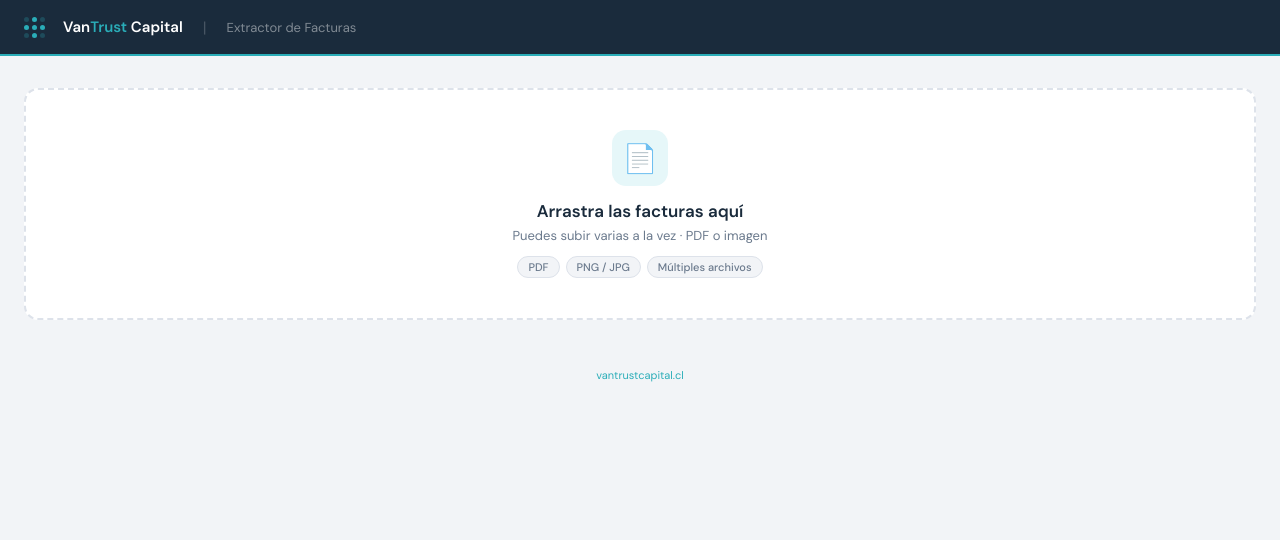
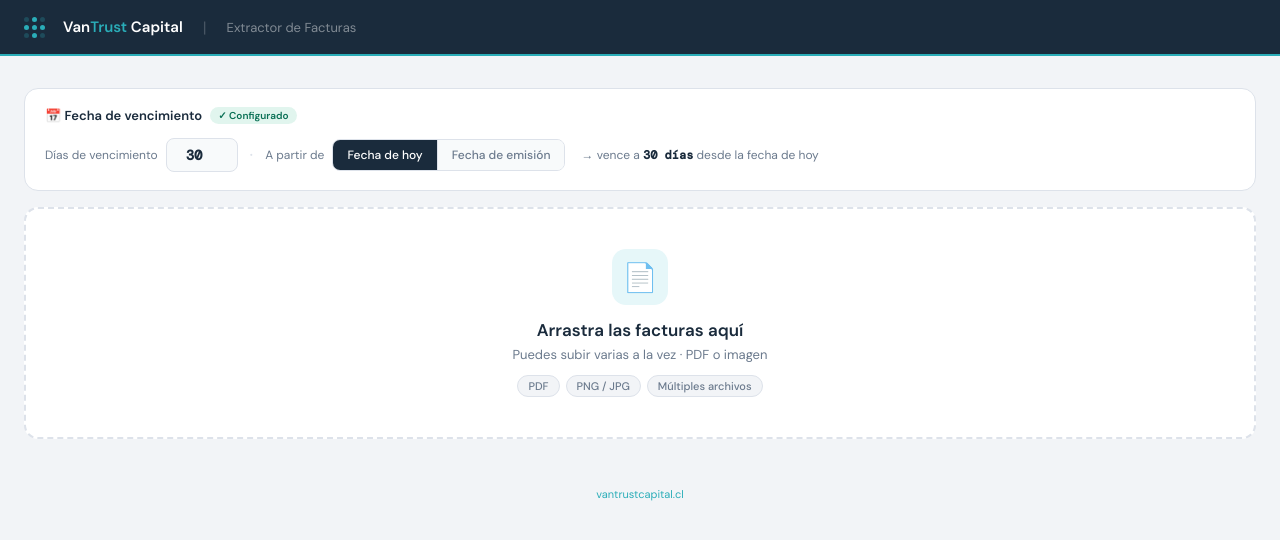
Before and after one commit to VNTFACTORING/VNT-Extractor, a Next.js app: page / in a window 1280 px wide. Shown: the top 540 px of the page. Built offline with nearby package versions, Linux system fonts and the light colour scheme.

Commit message:
Update index.js

```diff
--- a/pages/index.js
+++ b/pages/index.js
@@ -13,6 +13,10 @@ export default function Home() {
   const [over, setOver] = useState(false);
   const inputRef = useRef();
 
+  // ── Estado configuración de vencimiento ──────────────────────────────────
+  const [vencDias, setVencDias] = useState('30');
+  const [vencBase, setVencBase] = useState('hoy'); // 'hoy' | 'emision'
+
   function sleep(ms) { return new Promise(r => setTimeout(r, ms)); }
 
   function normalizeRut(rut) {
@@ -20,6 +24,35 @@ export default function Home() {
     let r = String(rut).trim().replace(/\./g, '').toUpperCase();
     if (!r.includes('-') && r.length > 1) r = r.slice(0, -1) + '-' + r.slice(-1);
     return r;
+  }
+
+  // ── Calcula fecha de vencimiento según configuración ──────────────────────
+  function calcularVencimiento(fechaEmision) {
+    const dias = parseInt(vencDias, 10);
+    if (isNaN(dias) || dias <= 0) return null;
+
+    let base;
+    if (vencBase === 'hoy') {
+      base = new Date();
+    } else {
+      // Parsear fecha DD/MM/YYYY
+      if (!fechaEmision) return null;
+      const [dd, mm, yyyy] = fechaEmision.split('/');
+      base = new Date(`${yyyy}-${mm}-${dd}`);
+      if (isNaN(base.getTime())) return null;
+    }
+
+    base.setDate(base.getDate() + dias);
+    const d = String(base.getDate()).padStart(2, '0');
+    const m = String(base.getMonth() + 1).padStart(2, '0');
+    const y = base.getFullYear();
+    return `${d}/${m}/${y}`;
+  }
+
+  // Devuelve la fecha de vencimiento efectiva para una fila
+  function getVencimiento(data) {
+    const calculada = calcularVencimiento(data.fecha_emision);
+    return calculada || data.fecha_vencimiento || data.fecha_emision || '';
   }
 
   function addFiles(newFiles) {
@@ -48,7 +81,6 @@ export default function Home() {
     });
   }
 
-  // Consulta MP para una factura individual
   async function consultarMP(rowIndex, rut_deudor, razon_social_deudor, ref_oc, ref_presupuesto, ref_edp) {
     try {
       const res = await fetch('/api/mercadopublico', {
@@ -63,7 +95,6 @@ export default function Home() {
     }
   }
 
-  // Consulta MP para TODAS las facturas extraídas automáticamente
   async function consultarMPTodas(allResults) {
     const okRows = allResults.map((r, i) => ({ r, i })).filter(({ r }) => r.ok);
     if (!okRows.length) return;
@@ -71,7 +102,6 @@ export default function Home() {
     setProcessingMP(true);
     setProgressMP({ current: 0, total: okRows.length });
 
-    // Marcar todas como loading
     const loadingState = {};
     okRows.forEach(({ i }) => { loadingState[i] = { loading: true }; });
     setMpData(loadingState);
@@ -79,17 +109,7 @@ export default function Home() {
     for (let idx = 0; idx < okRows.length; idx++) {
       const { r, i } = okRows[idx];
       setProgressMP({ current: idx + 1, total: okRows.length });
-
-      await consultarMP(
-        i,
-        r.data.rut_deudor,
-        r.data.razon_social_deudor,
-        r.data.ref_oc,
-        r.data.ref_presupuesto,
-        r.data.ref_edp
-      );
-
-      // Pausa entre consultas MP para no sobrecargar el servidor
+      await consultarMP(i, r.data.rut_deudor, r.data.razon_social_deudor, r.data.ref_oc, r.data.ref_presupuesto, r.data.ref_edp);
       if (idx < okRows.length - 1) await sleep(1200);
     }
 
@@ -98,6 +118,14 @@ export default function Home() {
 
   async function extract() {
     if (!files.length || processing) return;
+
+    // Validar configuración de vencimiento
+    const dias = parseInt(vencDias, 10);
+    if (isNaN(dias) || dias <= 0) {
+      alert('Debes ingresar un número de días de vencimiento válido antes de extraer.');
+      return;
+    }
+
     setProcessing(true);
     setResults([]); setMpData({});
     const ns = {}; files.forEach((_, i) => { ns[i] = 'queue'; }); setStatuses({ ...ns });
@@ -128,8 +156,6 @@ export default function Home() {
 
     setResults(allResults);
     setProcessing(false);
-
-    // ── Automáticamente consultar MP para todas las facturas OK ──
     await consultarMPTodas(allResults);
   }
 
@@ -146,31 +172,41 @@ export default function Home() {
   }
 
   function exportGVE() {
+    const dias = parseInt(vencDias, 10);
+    if (isNaN(dias) || dias <= 0) {
+      alert('Debes configurar los días de vencimiento antes de exportar.');
+      return;
+    }
     const ok = results.filter(r => r.ok);
     if (!ok.length) return;
-    const hdr = ['RUTconGuión','RazonSocial','MontoDocto','FechaVenc','NumDocto','N° OC','N° Presupuesto','N° Estado de Pago / Folio Ref'];
+
+    // Columnas exactas del formato GVE Carga Masiva (5 columnas):
+    // RUTconGuión | RazonSocial | MontoDocto | FechaVenc | NumDocto
+    const hdr = ['RUTconGuión','RazonSocial','MontoDocto','FechaVenc','NumDocto'];
     const rows = ok.map(r => {
       const d = r.data;
-      return [d.rut_deudor||'', d.razon_social_deudor||'', d.total||'', toDateGVE(d.fecha_vencimiento||d.fecha_emision), d.numero_folio||'', d.ref_oc||'', d.ref_presupuesto||'', d.ref_edp||''];
+      const venc = toDateGVE(getVencimiento(d));
+      return [d.rut_deudor||'', d.razon_social_deudor||'', d.total||'', venc, d.numero_folio||''];
     });
+
     navigator.clipboard.writeText([hdr,...rows].map(r=>r.join('\t')).join('\n'))
-      .then(()=>alert('✓ Copiado en formato GVE'))
+      .then(()=>alert('✓ Copiado en formato GVE (Carga Masiva)'))
       .catch(()=>alert('No se pudo copiar automáticamente.'));
   }
 
   function exportCompleto() {
     const ok = results.filter(r => r.ok);
     if (!ok.length) return;
-    const hdr = ['Archivo','Tipo','Folio','RUT Emisor','Emisor','RUT Deudor','Deudor','F. Emisión','F. Venc.','Neto','IVA','Total','N° OC','N° Presupuesto','N° EDP','Organismo MP','Licitación MP','Resp. Pago','Email Pago','Resp. Contrato','Email Contrato','Fono Contrato','Ejecutivo Compras','Unidad'];
+    const hdr = ['Tipo','Folio','RUT Emisor','Emisor','RUT Deudor','Deudor','F. Emisión','F. Venc.','Total','N° OC','N° Presupuesto','N° EDP','Organismo MP','Licitación MP','Resp. Pago','Email Pago','Resp. Contrato','Email Contrato','Fono Contrato','Ejecutivo Compras','Unidad'];
     const rows = ok.map((r, i) => {
       const d = r.data;
       const mp = mpData[i]?.data;
       return [
-        r.filename, d.tipo_documento||'', d.numero_folio||'',
+        d.tipo_documento||'', d.numero_folio||'',
         d.rut_emisor||'', d.razon_social_emisor||'',
         d.rut_deudor||'', d.razon_social_deudor||'',
-        d.fecha_emision||'', d.fecha_vencimiento||'',
-        d.monto_neto||'', d.iva||'', d.total||'',
+        d.fecha_emision||'', getVencimiento(d),
+        d.total||'',
         d.ref_oc||'', d.ref_presupuesto||'', d.ref_edp||'',
         mp?.licitacion?.organismo||mp?.org?.nombre||'',
         mp?.licitacion?.codigo||'',
@@ -198,6 +234,9 @@ export default function Home() {
   const statusColor = { queue:'#6B7A8D', processing:'#1A6AB5', done:'#0A7055', error:'#C00000' };
   const statusBg   = { queue:'#F2F4F7', processing:'#E8F4FF', done:'#E1F5EE', error:'#FFF0F0' };
 
+  const diasValido = !isNaN(parseInt(vencDias, 10)) && parseInt(vencDias, 10) > 0;
+  const baseLabel = vencBase === 'hoy' ? 'fecha de hoy' : 'fecha de emisión';
+
   return (
     <>
       <Head>
@@ -216,6 +255,29 @@ export default function Home() {
         .sep { color:rgba(255,255,255,.2); margin:0 10px; }
         .tool { font-size:13px; color:rgba(255,255,255,.45); }
         .page { max-width:1300px; margin:0 auto; padding:2rem 1.5rem 4rem; }
+
+        /* ── Panel vencimiento ── */
+        .venc-panel { background:#fff; border:1px solid #DDE2EA; border-radius:14px; padding:1.125rem 1.25rem; margin-bottom:1rem; }
+        .venc-header { display:flex; align-items:center; gap:8px; margin-bottom:.875rem; }
+        .venc-title { font-size:13px; font-weight:600; color:#1A2B3C; }
+        .venc-badge-ok { font-size:10px; font-weight:700; padding:2px 8px; border-radius:20px; background:#E1F5EE; color:#0A7055; }
+        .venc-badge-warn { font-size:10px; font-weight:700; padding:2px 8px; border-radius:20px; background:#FFF3CD; color:#856404; }
+        .venc-body { display:flex; align-items:center; gap:12px; flex-wrap:wrap; }
+        .venc-field { display:flex; align-items:center; gap:8px; }
+        .venc-label { font-size:12px; color:#6B7A8D; white-space:nowrap; }
+        .venc-input { width:72px; padding:7px 10px; border:1px solid #DDE2EA; border-radius:8px; font-size:14px; font-weight:600; font-family:'DM Mono',monospace; color:#1A2B3C; background:#F8FAFB; text-align:center; outline:none; transition:border .15s; }
+        .venc-input:focus { border-color:#2AADB8; background:#fff; }
+        .venc-input.invalid { border-color:#C00000; background:#FFF0F0; }
+        .venc-sep { color:#DDE2EA; font-size:18px; }
+        .venc-tabs { display:flex; border:1px solid #DDE2EA; border-radius:8px; overflow:hidden; }
+        .venc-tab { padding:7px 14px; font-size:12px; font-weight:500; font-family:'DM Sans',sans-serif; border:none; cursor:pointer; transition:all .15s; background:#F8FAFB; color:#6B7A8D; }
+        .venc-tab.active { background:#1A2B3C; color:#fff; }
+        .venc-tab:first-child { border-right:1px solid #DDE2EA; }
+        .venc-preview { font-size:12px; color:#6B7A8D; margin-left:4px; }
+        .venc-preview strong { color:#1A2B3C; font-weight:600; font-family:'DM Mono',monospace; }
+        .venc-default { font-size:11px; color:#2AADB8; cursor:pointer; text-decoration:underline; margin-left:auto; white-space:nowrap; }
+        .venc-default:hover { color:#1F8A94; }
+
         .drop { background:#fff; border-radius:14px; border:2px dashed #DDE2EA; padding:2.5rem 2rem; text-align:center; cursor:pointer; transition:all .15s; margin-bottom:1rem; }
         .drop.over,.drop:hover { border-color:#2AADB8; background:#E6F7F9; }
         .drop.has { border-style:solid; border-color:#2AADB8; background:#E6F7F9; }
@@ -259,6 +321,7 @@ export default function Home() {
         .export-btns { display:flex; gap:8px; flex-wrap:wrap; }
         .btn-exp-gve { display:inline-flex; align-items:center; gap:6px; padding:9px 18px; background:#1A2B3C; color:#fff; font-size:13px; font-weight:600; font-family:'DM Sans',sans-serif; border:none; border-radius:8px; cursor:pointer; }
         .btn-exp-gve:hover { opacity:.85; }
+        .btn-exp-gve:disabled { opacity:.4; cursor:not-allowed; }
         .btn-exp-full { display:inline-flex; align-items:center; gap:6px; padding:9px 18px; background:#fff; color:#1A2B3C; font-size:13px; font-weight:600; font-family:'DM Sans',sans-serif; border:1px solid #DDE2EA; border-radius:8px; cursor:pointer; }
         .btn-exp-full:hover { background:#F2F4F7; }
         .tbl-wrap { background:#fff; border:1px solid #DDE2EA; border-radius:14px; overflow:auto; }
@@ -267,6 +330,7 @@ export default function Home() {
         thead th.gve { background:#E6F7F9; color:#1F8A94; }
         thead th.ref { background:#FFF8E6; color:#A67700; }
         thead th.mp  { background:#F0EEFF; color:#5B2ED8; }
+        thead th.venc-col { background:#E8F4FF; color:#1A6AB5; }
         tbody tr { border-bottom:.5px solid #DDE2EA; }
         tbody tr:last-child { border-bottom:none; }
         tbody tr:hover { background:#F8FAFB; }
@@ -278,6 +342,7 @@ export default function Home() {
         .conf-baja { color:#C00000; font-weight:700; }
         .ref-val { font-weight:600; color:#A67700; }
         .empty-ref { color:#DDE2EA; }
+        .venc-calc { font-weight:700; color:#1A6AB5; }
         .mp-cell { min-width:220px; font-family:'DM Sans',sans-serif; }
         .mp-loading { font-size:11px; color:#7C3AED; display:flex; align-items:center; gap:6px; }
         .mp-spinner { width:12px; height:12px; border:2px solid #DDD; border-top-color:#7C3AED; border-radius:50%; animation:spin .7s linear infinite; }
@@ -293,7 +358,7 @@ export default function Home() {
         .mp-err { font-size:11px; color:#C00000; }
         .footer { text-align:center; padding:2rem 0 1rem; font-size:11px; color:#6B7A8D; }
         .footer a { color:#2AADB8; text-decoration:none; }
-        @media(max-width:500px){ .summary{grid-template-columns:1fr;} }
+        @media(max-width:500px){ .summary{grid-template-columns:1fr;} .venc-body{flex-direction:column;align-items:flex-start;} }
       `}</style>
 
       <div className="top">
@@ -310,6 +375,53 @@ export default function Home() {
       <div className="page">
         <input ref={inputRef} type="file" accept=".pdf,image/png,image/jpeg,image/webp" multiple style={{display:'none'}}
           onChange={e => { addFiles(e.target.files); e.target.value=''; }} />
+
+        {/* ── Panel configuración vencimiento ── */}
+        <div className="venc-panel">
+          <div className="venc-header">
+            <span className="venc-title">📅 Fecha de vencimiento</span>
+            {diasValido
+              ? <span className="venc-badge-ok">✓ Configurado</span>
+              : <span className="venc-badge-warn">⚠ Requerido</span>
+            }
+            {!(vencDias === '30' && vencBase === 'hoy') && (
+              <span className="venc-default" onClick={() => { setVencDias('30'); setVencBase('hoy'); }}>
+                Usar recomendado (30 días desde hoy)
+              </span>
+            )}
+          </div>
+          <div className="venc-body">
+            <div className="venc-field">
+              <span className="venc-label">Días de vencimiento</span>
+              <input
+                className={`venc-input${!diasValido ? ' invalid' : ''}`}
+                type="number"
+                min="1"
+                max="365"
+                value={vencDias}
+                onChange={e => setVencDias(e.target.value)}
+                placeholder="30"
+              />
+            </div>
+            <span className="venc-sep">·</span>
+            <div className="venc-field">
+              <span className="venc-label">A partir de</span>
+              <div className="venc-tabs">
+                <button className={`venc-tab${vencBase==='hoy'?' active':''}`} onClick={() => setVencBase('hoy')}>
+                  Fecha de hoy
+                </button>
+                <button className={`venc-tab${vencBase==='emision'?' active':''}`} onClick={() => setVencBase('emision')}>
+                  Fecha de emisión
+                </button>
+              </div>
+            </div>
+            {diasValido && (
+              <span className="venc-preview">
+                → vence a <strong>{vencDias} días</strong> desde la {baseLabel}
+              </span>
+            )}
+          </div>
+        </div>
 
         <div className={`drop${files.length?' has':''}${over?' over':''}`}
           onClick={() => inputRef.current.click()}
@@ -353,7 +465,6 @@ export default function Home() {
           </div>
         )}
 
-        {/* Barra extracción */}
         {processing && (
           <div className="prog">
             <div className="prog-label">
@@ -364,7 +475,6 @@ export default function Home() {
           </div>
         )}
 
-        {/* Barra Mercado Público */}
         {processingMP && (
           <div className="prog">
             <div className="prog-label">
@@ -375,7 +485,6 @@ export default function Home() {
           </div>
         )}
 
-        {/* Estado MP completado */}
         {!processingMP && mpTotal > 0 && !processing && (
           <div style={{fontSize:12, color:'#5B2ED8', marginBottom:'.75rem', display:'flex', alignItems:'center', gap:6}}>
             ✓ Mercado Público: {mpDone}/{mpTotal} consultadas
@@ -395,7 +504,7 @@ export default function Home() {
               <span className="results-title">{okResults.length} factura{okResults.length!==1?'s':''} extraída{okResults.length!==1?'s':''}</span>
               {okResults.length > 0 && (
                 <div className="export-btns">
-                  <button className="btn-exp-gve" onClick={exportGVE}>⬇ Exportar GVE (Carga Masiva)</button>
+                  <button className="btn-exp-gve" onClick={exportGVE} disabled={!diasValido}>⬇ Exportar GVE (Carga Masiva)</button>
                   <button className="btn-exp-full" onClick={exportCompleto}>⬇ Exportar completo + MP</button>
                 </div>
               )}
@@ -404,11 +513,12 @@ export default function Home() {
               <table>
                 <thead>
                   <tr>
-                    <th>Archivo</th><th>Tipo</th><th>Folio</th>
+                    <th>Tipo</th><th>Folio</th>
                     <th className="gve">RUT Emisor</th><th>Emisor</th>
                     <th className="gve">RUT Deudor</th><th>Deudor</th>
-                    <th>F. Emisión</th><th className="gve">F. Venc.</th>
-                    <th className="gve">Neto</th><th>IVA</th><th className="gve">Total</th>
+                    <th>F. Emisión</th>
+                    <th className="venc-col">F. Venc. ({diasValido ? `+${vencDias}d` : '?'})</th>
+                    <th className="gve">Total</th>
                     <th className="ref">N° OC</th><th className="ref">N° Presupuesto</th><th className="ref">N° EDP</th>
                     <th className="mp">Responsable MP</th>
                   </tr>
@@ -419,7 +529,6 @@ export default function Home() {
                     const lit = mp?.data?.licitacion;
                     return r.ok ? (
                       <tr key={i}>
-                        <td className="nm">{r.filename.length>22?r.filename.slice(0,20)+'…':r.filename}</td>
                         <td>{fmt(r.data.tipo_documento)}</td>
                         <td style={{fontWeight:600}}>{fmt(r.data.numero_folio)}</td>
                         <td className={r.data.confianza?.rut_emisor==='baja'?'conf-baja':''}>{fmt(r.data.rut_emisor)}</td>
@@ -427,20 +536,13 @@ export default function Home() {
                         <td className={r.data.confianza?.rut_deudor==='baja'?'conf-baja':''}>{fmt(r.data.rut_deudor)}</td>
                         <td>{fmt(r.data.razon_social_deudor)}</td>
                         <td>{fmt(r.data.fecha_emision)}</td>
-                        <td style={{fontWeight:600}}>{fmt(r.data.fecha_vencimiento)}</td>
-                        <td className="money">{fmt(r.data.monto_neto, true)}</td>
-                        <td>{fmt(r.data.iva, true)}</td>
+                        <td className="venc-calc" style={{fontWeight:700}}>{diasValido ? fmt(getVencimiento(r.data)) : <span style={{color:'#DDE2EA'}}>—</span>}</td>
                         <td className="total-m">{fmt(r.data.total, true)}</td>
                         <td className={r.data.ref_oc?'ref-val':'empty-ref'}>{r.data.ref_oc||'—'}</td>
                         <td className={r.data.ref_presupuesto?'ref-val':'empty-ref'}>{r.data.ref_presupuesto||'—'}</td>
                         <td className={r.data.ref_edp?'ref-val':'empty-ref'}>{r.data.ref_edp||'—'}</td>
                         <td className="mp-cell">
-                          {mp?.loading && (
-                            <div className="mp-loading">
-                              <div className="mp-spinner"/>
-                              Consultando MP…
-                            </div>
-                          )}
+                          {mp?.loading && <div className="mp-loading"><div className="mp-spinner"/>Consultando MP…</div>}
                           {mp?.error && (
                             <div style={{display:'flex',flexDirection:'column',gap:4}}>
                               <span className="mp-err">Error: {mp.error}</span>
@@ -475,9 +577,7 @@ export default function Home() {
                                       {lit.fono_contrato && <div className="mp-fono">📞 {lit.fono_contrato}</div>}
                                     </>
                                   )}
-                                  {lit.ejecutivo_compras && (
-                                    <div className="mp-cargo" style={{marginTop:3}}>🛒 {lit.ejecutivo_compras}</div>
-                                  )}
+                                  {lit.ejecutivo_compras && <div className="mp-cargo" style={{marginTop:3}}>🛒 {lit.ejecutivo_compras}</div>}
                                   {lit.nota && <div className="mp-nota">⚠️ {lit.nota}</div>}
                                 </>
                               ) : mp.data.org ? (
@@ -492,8 +592,7 @@ export default function Home() {
                       </tr>
                     ) : (
                       <tr key={i}>
-                        <td className="nm">{r.filename}</td>
-                        <td colSpan={16} className="err-row">Error: {r.error}</td>
+                        <td colSpan={13} className="err-row">{r.filename} — Error: {r.error}</td>
                       </tr>
                     );
                   })}
```
